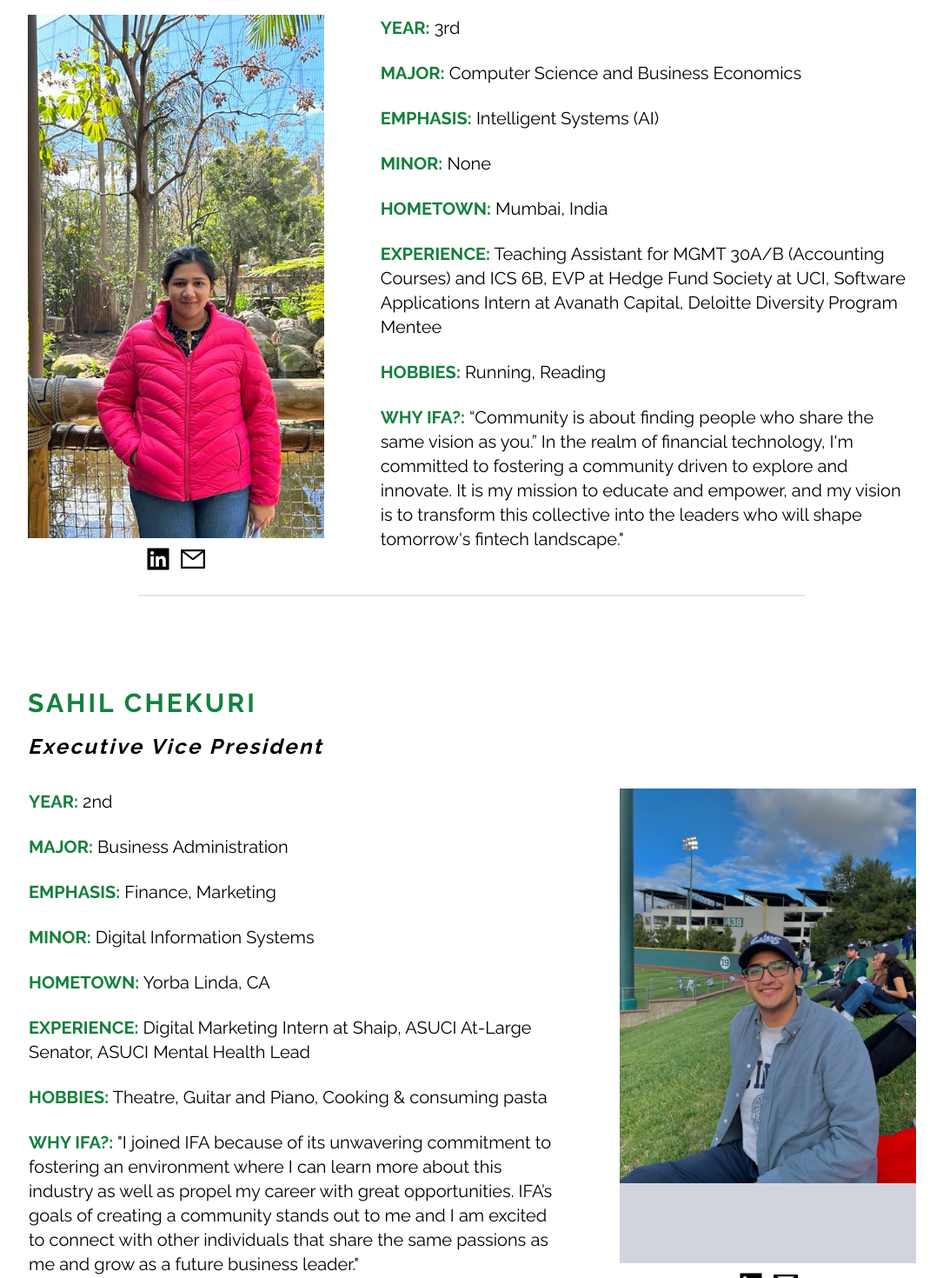
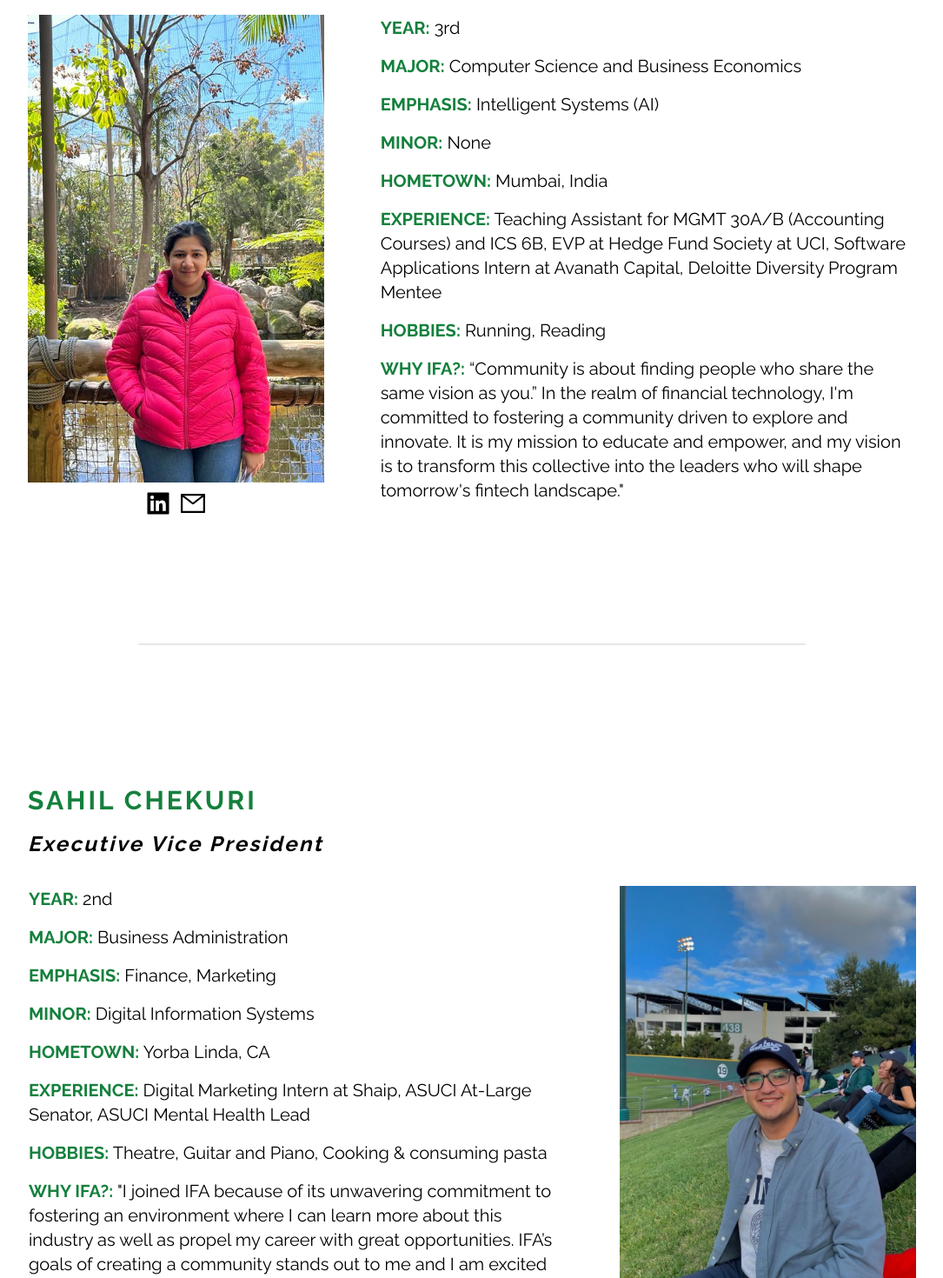
Before and after one commit to andy-phu/IrvineFintechAssociation, a React (Create React App) app: page /meetus in a window 1280 px wide. Shown: the part 980-2450 px from the top of the page at 87% size, without its empty margins (97-1182 px from the left). Built offline with nearby package versions, Linux system fonts and the light colour scheme.

Commit message:
meet us formatting fixed

```diff
--- a/src/components/Evp.jsx
+++ b/src/components/Evp.jsx
@@ -15,28 +15,28 @@ const Evp = () => {
         <div className='pt-4 flex'>
           <div className='flex w-2/3'>
             <div className='border border-white text-black text-xl flex flex-col justify-start pr-16'>
-              <p className='pb-2'>
+              <p className=''>
                 <span className=' text-green-700 text-opacity-78 font-bold'>YEAR:</span> <span className='text-black'>2nd</span>
               </p>
-              <p className='pb-2'>
+              <p className=''>
                 <span className=' text-green-700 text-opacity-78 font-bold'>MAJOR:</span> <span className='text-black'>Business Administration</span>
               </p>
-              <p className='pb-2'>
+              <p className=''>
                 <span className=' text-green-700 text-opacity-78 font-bold'>EMPHASIS:</span> <span className='text-black'>Finance, Marketing</span>
               </p>
-              <p className='pb-2'>
+              <p className=''>
                 <span className=' text-green-700 text-opacity-78 font-bold'>MINOR:</span> <span className='text-black'>Digital Information Systems</span>
               </p>
-              <p className='pb-2'>
+              <p className=''>
                 <span className=' text-green-700 text-opacity-78 font-bold'>HOMETOWN:</span> <span className='text-black'>Yorba Linda, CA</span>
               </p>
-              <p className='pb-2'>
+              <p className=''>
                 <span className=' text-green-700 text-opacity-78 font-bold'>EXPERIENCE:</span> <span className='text-black'>Digital Marketing Intern at Shaip, ASUCI At-Large Senator, ASUCI Mental Health Lead</span>
               </p>
-              <p className='pb-2'>
+              <p className=''>
                 <span className=' text-green-700 text-opacity-78 font-bold'>HOBBIES:</span> <span className='text-black'>Theatre, Guitar and Piano, Cooking & consuming pasta</span>
               </p>
-              <p className='pb-2'>
+              <p className=''>
                 <span className=' text-green-700 text-opacity-78 font-bold'>WHY IFA?:</span> <span className='text-black'>"I joined IFA because of its unwavering commitment to fostering an environment where I can learn more about this industry as well as propel my career with great opportunities. IFA’s goals of creating a community stands out to me and I am excited to connect with other individuals that share the same passions as me and grow as a future business leader."</span>
               </p>
             </div>
@@ -46,7 +46,7 @@ const Evp = () => {
               <img
                 src={Sahil}
                 alt="Sahil"
-                className="object-cover w-full h-ful2"
+                className="object-cover w-full h-full"
               />
             </div>
             <div className='flex justify-center pt-2 space-x-2 items-center'>
--- a/src/components/Pres.jsx
+++ b/src/components/Pres.jsx
@@ -33,29 +33,29 @@ const Pres = () => {
           </div>
           <div className='w-2/3 pl-16'>
             <div className='border border-white text-black text-xl'>
-                <p className='pb-2'>
+                <p className=''>
                   <span className=' text-green-700 text-opacity-78 font-bold'>YEAR:</span> <span className='text-black'>3rd</span>
                 </p>
-                <p className='pb-2'>
+                <p className=''>
                   <span className=' text-green-700 text-opacity-78 font-bold'>MAJOR:</span> <span className='text-black'>Computer Science and Business Economics
 </span>
                 </p>
-                <p className='pb-2'>
+                <p className=''>
                   <span className=' text-green-700 text-opacity-78 font-bold'>EMPHASIS:</span> <span className='text-black'>Intelligent Systems (AI) </span>
                 </p>
-                <p className='pb-2'>
+                <p className=''>
                   <span className=' text-green-700 text-opacity-78 font-bold'>MINOR:</span> <span className='text-black'>None</span>
                 </p>
-                <p className='pb-2'>
+                <p className=''>
                   <span className=' text-green-700 text-opacity-78 font-bold'>HOMETOWN:</span> <span className='text-black'>Mumbai, India</span>
                 </p>
-                <p className='pb-2'>
+                <p className=''>
                   <span className=' text-green-700 text-opacity-78 font-bold'>EXPERIENCE:</span> <span className='text-black'>Teaching Assistant for MGMT 30A/B (Accounting Courses) and ICS 6B, EVP at Hedge Fund Society at UCI, Software Applications Intern at Avanath Capital, Deloitte Diversity Program Mentee</span>
                 </p>
-                <p className='pb-2'>
+                <p className=''>
                   <span className=' text-green-700 text-opacity-78 font-bold'>HOBBIES:</span> <span className='text-black'>Running, Reading </span>
                 </p>
-                <p className='pb-2'>
+                <p className=''>
                   <span className=' text-green-700 text-opacity-78 font-bold'>WHY IFA?:</span> <span className='text-black'>“Community is about finding people who share the same vision as you.” In the realm of financial technology, I'm committed to fostering a community driven to explore and innovate. It is my  mission to educate and empower, and my vision is to transform this collective into the leaders who will shape tomorrow's fintech landscape."</span>
                 </p>
             </div>
--- a/src/components/Seperator.jsx
+++ b/src/components/Seperator.jsx
@@ -4,7 +4,7 @@ import React from "react"
 
 const Seperator = () => {
     return (
-        <div className = 'flex justify-center py-4'>
+        <div className = 'flex justify-center py-20'>
             <div className='flex items-center justify-center w-3/5 h-0.5 bg-gray-900 bg-opacity-10 rounded-lg'/>
         </div>
 
--- a/src/components/Tech.jsx
+++ b/src/components/Tech.jsx
@@ -30,7 +30,7 @@ const Tech = () => {
                 </a>
             </div>
           </div>
-          <div className='w-2/3 pl-16'>
+          <div className='w-3/4 pl-16'>
             <div className='border border-white text-black text-xl'>
                 <p className='pb-2'>
                   <span className=' text-green-700 text-opacity-78 font-bold'>YEAR:</span> <span className='text-black'>4th</span>
@@ -54,7 +54,7 @@ const Tech = () => {
                   <span className=' text-green-700 text-opacity-78 font-bold'>HOBBIES:</span> <span className='text-black'>Gym, Music Festivals, Tennis, Basketball, Keyboards </span>
                 </p>
                 <p className='pb-2'>
-                  <span className=' text-green-700 text-opacity-78 font-bold'>WHY IFA?:</span> <span className='text-black'>"Being a Computer Science student, I've always been captivated by the fascinating overlap of technology and finance. The GameStop incident, in particular, ignited a keen interest in the stock market, ultimately guiding me towards the Irvine Finance Association. I'm thrilled to embark on a journey of learning and collaboration with like-minded peers, delving into the realm of financial technology. This presents an exciting chance to play a part in revolutionizing our approach to finance in this digital age."</span>
+                  <span className=' text-green-700 text-opacity-78 font-bold'>WHY IFA?:</span> <span className='text-black'>"As a Computer Science student, I'm passionate about software engineering and have developed a keen interest in the stock market - especially after the GameStop incident. This led me to the Irvine Finance Association. I see this as a unique opportunity to merge cutting-edge technology with the world of finance."</span>
                 </p>
             </div>
           </div>
--- a/src/pages/Home.jsx
+++ b/src/pages/Home.jsx
@@ -8,7 +8,7 @@ import Footer from '../components/Footer'
 
 const Home = () => {
     return (
-        <div className='overflow-x-hidden overflow-y-hidden font-raleway text-gray-200'>
+        <div className='overflow-hidden font-raleway text-gray-200'>
             <Navbar/>
             <Hero/>
             <Mission/>
--- a/src/pages/Meetus.jsx
+++ b/src/pages/Meetus.jsx
@@ -15,7 +15,7 @@ import PR from '../components/PR'
 
 const Meetus = () => {
     return (
-        <div className='overflow-x-hidden overflow-y-hidden font-raleway text-gray-200'>
+        <div className='overflow-hidden font-raleway text-gray-200'>
             <Navbar/>
             <MeetHero/>
             <Pres/>
```
Also changed, not shown: src/components/Fin.jsx (+8 -8 lines), src/components/Mark1.jsx (+11 -11 lines), src/components/Mark2.jsx (+8 -8 lines), src/components/PR.jsx (+9 -9 lines), src/images/tigerPan.jpeg, src/images/unnamed.jpg (added).
